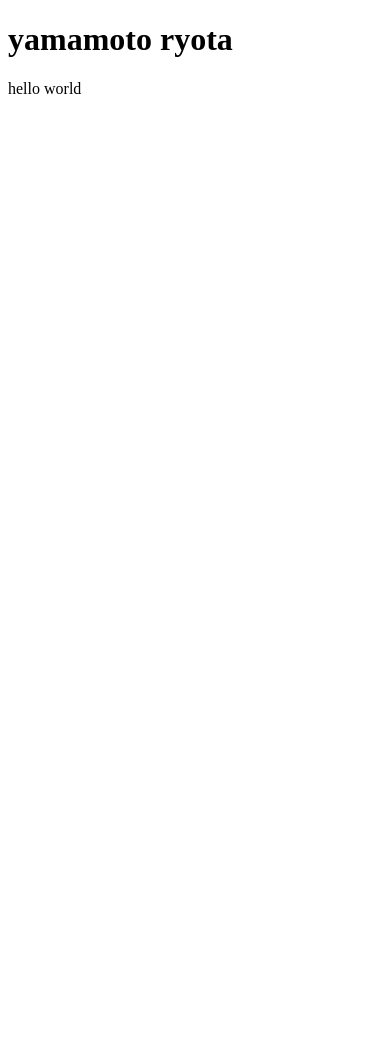
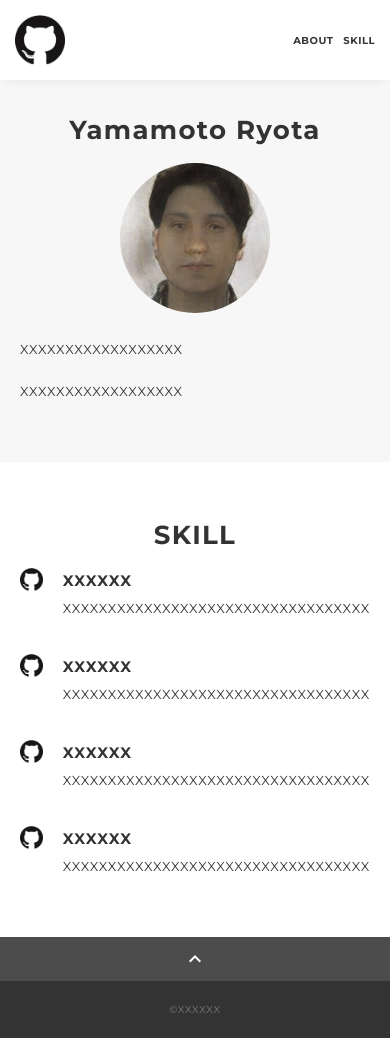
Before and after one commit to yamamochi-1/portfolio, a plain HTML site: page docs/index.html in a window 390 px wide. Before the commit the page ends 844 px from the top, so only its background shows below. Drawn offline with nearby package versions, Linux system fonts and the light colour scheme.

Commit message:
テンプレート反映

```diff
--- /dev/null
+++ b/docs/css/ress.css
@@ -0,0 +1,283 @@
+/*!
+ * ress.css • v3.0.1
+ * MIT License
+ * github.com/filipelinhares/ress
+ */
+
+/* # =================================================================
+   # Global selectors
+   # ================================================================= */
+
+html {
+  box-sizing: border-box;
+  word-break: normal;
+  -moz-tab-size: 4;
+  tab-size: 4;
+
+  -webkit-text-size-adjust: 100%; /* Prevent adjustments of font size after orientation changes in iOS */
+}
+
+*,
+::before,
+::after {
+  box-sizing: inherit;
+  background-repeat: no-repeat; /* Set `background-repeat: no-repeat` to all elements and pseudo elements */
+}
+
+::before,
+::after {
+  vertical-align: inherit;
+  text-decoration: inherit; /* Inherit text-decoration and vertical align to ::before and ::after pseudo elements */
+}
+
+* {
+  margin: 0;
+  padding: 0; /* Reset `padding` and `margin` of all elements */
+}
+
+/* # =================================================================
+   # General elements
+   # ================================================================= */
+
+hr {
+  overflow: visible; /* Show the overflow in Edge and IE */
+  height: 0; /* Add the correct box sizing in Firefox */
+}
+
+details,
+main {
+  display: block; /* Render the `main` element consistently in IE. */
+}
+
+summary {
+  display: list-item; /* Add the correct display in all browsers */
+}
+
+small {
+  font-size: 80%; /* Set font-size to 80% in `small` elements */
+}
+
+[hidden] {
+  display: none; /* Add the correct display in IE */
+}
+
+abbr[title] {
+  /* Add the correct text decoration in Chrome, Edge, IE, Opera, and Safari */
+  text-decoration: underline;
+  text-decoration: underline dotted;
+  border-bottom: none; /* Remove the bottom border in Chrome 57 */
+}
+
+a {
+  background-color: transparent; /* Remove the gray background on active links in IE 10 */
+}
+
+a:active,
+a:hover {
+  outline-width: 0; /* Remove the outline when hovering in all browsers */
+}
+
+code,
+kbd,
+pre,
+samp {
+  font-family: monospace, monospace; /* Specify the font family of code elements */
+}
+
+pre {
+  font-size: 1em; /* Correct the odd `em` font sizing in all browsers */
+}
+
+b,
+strong {
+  font-weight: bolder; /* Add the correct font weight in Chrome, Edge, and Safari */
+}
+
+/* https://gist.github.com/unruthless/413930 */
+sub,
+sup {
+  position: relative;
+  font-size: 75%;
+  line-height: 0;
+  vertical-align: baseline;
+}
+
+sub {
+  bottom: -.25em;
+}
+
+sup {
+  top: -.5em;
+}
+
+/* # =================================================================
+   # Forms
+   # ================================================================= */
+
+input {
+  border-radius: 0;
+}
+
+/* Replace pointer cursor in disabled elements */
+[disabled] {
+  cursor: default;
+}
+
+[type="number"]::-webkit-inner-spin-button,
+[type="number"]::-webkit-outer-spin-button {
+  height: auto; /* Correct the cursor style of increment and decrement buttons in Chrome */
+}
+
+[type="search"] {
+  outline-offset: -2px; /* Correct the outline style in Safari */
+
+  -webkit-appearance: textfield; /* Correct the odd appearance in Chrome and Safari */
+}
+
+[type="search"]::-webkit-search-decoration {
+  -webkit-appearance: none; /* Remove the inner padding in Chrome and Safari on macOS */
+}
+
+textarea {
+  overflow: auto; /* Internet Explorer 11+ */
+  resize: vertical; /* Specify textarea resizability */
+}
+
+button,
+input,
+optgroup,
+select,
+textarea {
+  font: inherit; /* Specify font inheritance of form elements */
+}
+
+optgroup {
+  font-weight: bold; /* Restore the font weight unset by the previous rule */
+}
+
+button {
+  overflow: visible; /* Address `overflow` set to `hidden` in IE 8/9/10/11 */
+}
+
+button,
+select {
+  text-transform: none; /* Firefox 40+, Internet Explorer 11- */
+}
+
+/* Apply cursor pointer to button elements */
+button,
+[type="button"],
+[type="reset"],
+[type="submit"],
+[role="button"] {
+  cursor: pointer;
+  color: inherit;
+}
+
+/* Remove inner padding and border in Firefox 4+ */
+button::-moz-focus-inner,
+[type="button"]::-moz-focus-inner,
+[type="reset"]::-moz-focus-inner,
+[type="submit"]::-moz-focus-inner {
+  padding: 0;
+  border-style: none;
+}
+
+/* Replace focus style removed in the border reset above */
+button:-moz-focusring,
+[type="button"]::-moz-focus-inner,
+[type="reset"]::-moz-focus-inner,
+[type="submit"]::-moz-focus-inner {
+  outline: 1px dotted ButtonText;
+}
+
+button,
+html [type="button"],
+/* Prevent a WebKit bug where (2) destroys native `audio` and `video`controls in Android 4 */
+[type="reset"],
+[type="submit"] {
+  -webkit-appearance: button; /* Correct the inability to style clickable types in iOS */
+}
+
+/* Remove the default button styling in all browsers */
+button,
+input,
+select,
+textarea {
+  border-style: none;
+  background-color: transparent;
+}
+
+/* Style select like a standard input */
+select {
+  -webkit-appearance: none; /* Chrome 41+ */
+  -moz-appearance: none; /* Firefox 36+ */
+}
+
+select::-ms-expand {
+  display: none; /* Internet Explorer 11+ */
+}
+
+select::-ms-value {
+  color: currentColor; /* Internet Explorer 11+ */
+}
+
+legend {
+  display: table; /* Correct the text wrapping in Edge and IE */
+  max-width: 100%; /* Correct the text wrapping in Edge and IE */
+  max-width: 100%; /* Correct the text wrapping in Edge 18- and IE */
+  white-space: normal; /* Correct the text wrapping in Edge and IE */
+  color: inherit; /* Correct the color inheritance from `fieldset` elements in IE */
+  border: 0; /* Correct `color` not being inherited in IE 8/9/10/11 */
+}
+
+::-webkit-file-upload-button {
+  font: inherit; /* Change font properties to `inherit` in Chrome and Safari */
+  color: inherit;
+  /* Correct the inability to style clickable types in iOS and Safari */
+
+  -webkit-appearance: button;
+}
+
+/* # =================================================================
+   # Specify media element style
+   # ================================================================= */
+
+img {
+  border-style: none; /* Remove border when inside `a` element in IE 8/9/10 */
+}
+
+/* Add the correct vertical alignment in Chrome, Firefox, and Opera */
+progress {
+  vertical-align: baseline;
+}
+
+/* # =================================================================
+   # Accessibility
+   # ================================================================= */
+
+/* Hide content from screens but not screenreaders */
+@media screen {
+  [hidden~="screen"] {
+    display: inherit;
+  }
+  [hidden~="screen"]:not(:active):not(:focus):not(:target) {
+    position: absolute !important;
+    clip: rect(0 0 0 0) !important;
+  }
+}
+
+/* Specify the progress cursor of updating elements */
+[aria-busy="true"] {
+  cursor: progress;
+}
+
+/* Specify the pointer cursor of trigger elements */
+[aria-controls] {
+  cursor: pointer;
+}
+
+/* Specify the unstyled cursor of disabled, not-editable, or otherwise inoperable elements */
+[aria-disabled] {
+  cursor: default;
+}
--- /dev/null
+++ b/docs/css/style.css
@@ -0,0 +1,311 @@
+body {
+  font-family: "Montserrat","Helvetica Neue",Arial,"Hiragino Kaku Gothic ProN","Hiragino Sans",Meiryo,sans-serif;
+  font-size: 14px;
+  line-height: 1.8;
+  letter-spacing: .8px;
+  color: #333;
+}
+
+a {
+  transition: opacity .3s;
+  text-decoration: none;
+  color: #1ca9e3;
+}
+
+img {
+  max-width: 100%;
+  height: auto;
+  vertical-align: bottom;
+  border-style: none;
+}
+
+ul,
+li {
+  list-style: none;
+}
+
+.pc-only {
+  display: block;
+}
+
+.sp-only {
+  display: none;
+}
+
+.wrapper {
+  padding-top: 73px;
+}
+
+.section {
+  padding: 90px 0;
+}
+
+.section:nth-of-type(odd) {
+  background-color: #f7f7f7;
+}
+
+.inner {
+  max-width: 1340px;
+  margin: 0 auto;
+  padding: 0 40px;
+}
+
+.title {
+  font-size: 34px;
+  font-weight: bold;
+  line-height: 1;
+  margin-bottom: 40px;
+  text-align: center;
+  letter-spacing: .05em;
+  color: #333;
+}
+
+.lead {
+  margin-bottom: 30px;
+}
+
+/*--- header ---*/
+.header {
+  position: fixed;
+  top: 0;
+  z-index: 1;
+  width: 100%;
+  background-color: #fff;
+  box-shadow: 0 5px 10px -6px rgba(0,0,0,.1);
+}
+
+.header .inner {
+  display: flex;
+  align-items: center;
+  justify-content: space-between;
+  padding: 20px 40px;
+}
+
+.header-logo {
+  font-size: 20px;
+  font-weight: bold;
+  line-height: 1.2;
+  margin-right: 20px;
+  letter-spacing: .05em;
+}
+
+.header-logo a {
+  color: #333;
+}
+
+.header-banner {
+  width: 50px;
+}
+.header-nav-list {
+  display: flex;
+  justify-content: space-between;
+}
+
+.header-nav-item:not(:last-child) {
+  margin-right: 20px;
+}
+
+.header-nav-item a {
+  position: relative;
+  font-size: 13px;
+  font-weight: bold;
+  display: inline-block;
+  padding: 5px 0;
+  transition: .3s;
+  letter-spacing: .05em;
+  color: #333;
+}
+.header-nav-item a:after {
+  position: absolute;
+  bottom: 0;
+  left: 50%;
+  width: 0;
+  height: 3px;
+  content: "";
+  transition: .3s;
+  -webkit-transform: translateX(-50%);
+  transform: translateX(-50%);
+  background-color: #333;
+}
+
+.header-nav-item a:hover:after {
+  width: 100%;
+}
+
+/*--- about ---*/
+.profile {
+  display: flex;
+  flex-wrap: wrap;
+  max-width: 800px;
+  margin: 0 auto;
+}
+.profile-img {
+  width: 20%;
+  margin-right: 30px;
+  border-radius: 50%;
+}
+.profile-img img {
+  border-radius: 50%;
+}
+.profile-body {
+  flex: 1;
+}
+.profile-body p:not(:last-child) {
+  margin-bottom: 30px;
+}
+
+/*--- skill ---*/
+.skill-list {
+  display: flex;
+  flex-wrap: wrap;
+  justify-content: space-between;
+  margin-bottom: -50px;
+}
+
+.skill-item {
+  display: flex;
+  align-items: flex-start;
+  justify-content: space-between;
+  width: 48%;
+  margin-bottom: 50px;
+}
+
+.skill-img {
+  width: 60px;
+  height: auto;
+  margin-right: 20px;
+}
+
+.skill-body {
+  flex: 1;
+}
+
+.skill-name {
+  margin-bottom: 3px;
+}
+
+/*--- contact ---*/
+.contact {
+  text-align: center;
+}
+
+.contact-item:not(:last-child) {
+  margin-right: 10px;
+}
+
+.contact-icon {
+  width: 50px;
+}
+
+/*--- page-top ---*/
+.page-top {
+  font-weight: bold;
+  padding: 10px;
+  cursor: pointer;
+  text-align: center;
+  background-color: #4c4c4c;
+}
+
+.page-top .material-icons-outlined {
+  vertical-align: bottom;
+  color: #fff;
+}
+
+/*--- footer ---*/
+.footer {
+  padding: 30px;
+  background-color: #333;
+}
+
+.copyright {
+  font-size: 10px;
+  text-align: center;
+  color: #797979;
+}
+
+
+/* --- media Queries 767 ---*/
+@media screen and (max-width: 767px) {
+  body {
+    font-size: 13px;
+    line-height: 1.7;
+  }
+
+  .pc-only {
+    display: none;
+  }
+
+  .sp-only {
+    display: block;
+  }
+
+  .title {
+    font-size: 26px;
+    margin-bottom: 20px;
+  }
+
+  .wrapper {
+    padding-top: 57px;
+  }
+
+  .section {
+    padding: 60px 0;
+  }
+
+  .inner {
+    padding: 0 20px;
+  }
+
+  .header .inner {
+    padding: 15px;
+  }
+
+  .header-logo {
+    font-size: 15px;
+    margin-right: 15px;
+  }
+
+  .header-nav-item:not(:last-child) {
+    margin-right: 10px;
+  }
+
+  .header-nav-item a {
+    font-size: 10px;
+  }
+
+  .header-nav-item a:after {
+    display: none;
+  }
+
+  .profile {
+    display: block;
+  }
+  .profile-img {
+    width: 150px;
+    margin: 0 auto;
+    margin-bottom: 25px;
+  }
+
+  .profile-body p:not(:last-child) {
+    margin-bottom: 20px;
+  }
+
+  .skill-list {
+    display: block;
+    margin-bottom: 0;
+  }
+
+  .skill-item {
+    width: 100%;
+    margin-bottom: 35px;
+  }
+
+  .skill-item:last-child {
+    margin-bottom: 0;
+  }
+
+  .footer {
+    padding: 20px;
+  }
+
+}
--- a/docs/index.html
+++ b/docs/index.html
@@ -1,12 +1,117 @@
 <!DOCTYPE html>
 <html>
 <head>
-<meta charset="UTF-8">
-<title>My portfolio</title>
+<meta charset="utf-8" />
+<meta name="viewport"
+	content="width=device-width,initial-scale=1.0,user-scalable=no" />
+<meta property="og:type" content="website" />
+<meta property="og:title" content="XXXXXX's portfolio" />
+<!-- <meta property="og:url" content="dummyurl" /> -->
+<meta property="og:description" content="XXXXXXの自己紹介サイトです。" />
+<meta property="og:image" content="img/ogp.png" />
+<meta name="description" content="XXXXXXの自己紹介サイトです。" />
+<title>XXXXXX ポートフォリオ</title>
+<link rel="preconnect" href="https://fonts.gstatic.com" />
+<link
+	href="https://fonts.googleapis.com/css2?family=Montserrat:wght@400;700&display=swap"
+	rel="stylesheet" />
+<link
+	href="https://fonts.googleapis.com/css?family=Material+Icons+Outlined"
+	rel="stylesheet" />
+<link href="css/ress.css" media="all" rel="stylesheet" type="text/css" />
+<link href="css/style.css" media="all" rel="stylesheet" type="text/css" />
+<!-- <link rel="shortcut icon" href="img/favicon.ico" /> -->
+<!-- <link rel="canonical" href="dummyurl" /> -->
 </head>
+
 <body>
-	<h1>yamamoto ryota</h1>
-	<p>hello world</p>
+	<div class="wrapper">
+		<header class="header">
+			<div class="inner">
+				<h1 class="header-logo">
+					<a href="#"><img class="header-banner" src="img/github.png"
+						alt="ロゴマーク" /> </a>
+				</h1>
+				<nav class="header-nav">
+					<ul class="header-nav-list">
+						<li class="header-nav-item"><a href="#about">ABOUT</a></li>
+						<li class="header-nav-item"><a href="#skill">SKILL</a></li>
+					</ul>
+				</nav>
+			</div>
+		</header>
 
+		<main class="content">
+			<section class="about section" id="about">
+				<div class="inner">
+					<h2 class="title">Yamamoto Ryota</h2>
+					<div class="profile">
+						<p class="profile-img">
+							<img src="img/profile.png" alt="自画像" />
+						</p>
+						<div class="profile-body">
+							<p>XXXXXXXXXXXXXXXXXX</p>
+							<p>XXXXXXXXXXXXXXXXXX</p>
+						</div>
+					</div>
+				</div>
+			</section>
+
+			<section class="skill section" id="skill">
+				<div class="inner">
+					<h2 class="title">SKILL</h2>
+					<div class="skill-list">
+						<div class="skill-item">
+							<p class="skill-img">
+								<img src="img/github.png" alt="logo" />
+							</p>
+							<div class="skill-body">
+								<h3 class="skill-name">XXXXXX</h3>
+								<p class="skill-text">XXXXXXXXXXXXXXXXXXXXXXXXXXXXXXXXXX</p>
+							</div>
+						</div>
+						<div class="skill-item">
+							<p class="skill-img">
+								<img src="img/github.png" alt="logo" />
+							</p>
+							<div class="skill-body">
+								<h3 class="skill-name">XXXXXX</h3>
+								<p class="skill-text">XXXXXXXXXXXXXXXXXXXXXXXXXXXXXXXXXX</p>
+							</div>
+						</div>
+						<div class="skill-item">
+							<p class="skill-img">
+								<img src="img/github.png" alt="logo" />
+							</p>
+							<div class="skill-body">
+								<h3 class="skill-name">XXXXXX</h3>
+								<p class="skill-text">XXXXXXXXXXXXXXXXXXXXXXXXXXXXXXXXXX</p>
+							</div>
+						</div>
+						<div class="skill-item">
+							<p class="skill-img">
+								<img src="img/github.png" alt="logo" />
+							</p>
+							<div class="skill-body">
+								<h3 class="skill-name">XXXXXX</h3>
+								<p class="skill-text">XXXXXXXXXXXXXXXXXXXXXXXXXXXXXXXXXX</p>
+							</div>
+						</div>
+					</div>
+				</div>
+			</section>
+
+			<div class="page-top" id="js-page-top">
+				<span class="material-icons-outlined">expand_less</span>
+			</div>
+
+			<footer class="footer">
+				<div class="copyright">&copy;XXXXXX</div>
+			</footer>
+		</main>
+	</div>
+	<script
+		src="https://ajax.googleapis.com/ajax/libs/jquery/3.5.1/jquery.min.js"></script>
+	<script src="js/script.js"></script>
 </body>
 </html>
--- /dev/null
+++ b/docs/js/script.js
@@ -0,0 +1,20 @@
+$(function () {
+
+  //ページ内スクロール
+  var navHeight = $(".header").outerHeight();
+
+  $('a[href^="#"]').on("click", function () {
+    var href = $(this).attr("href");
+    var target = $(href == "#" || href == "" ? "html" : href);
+    var position = target.offset().top - navHeight;
+    $("html, body").animate({ scrollTop: position, }, 300, "swing");
+    return false;
+  });
+
+  //ページトップ
+  $("#js-page-top").on("click", function () {
+    $("body,html").animate({ scrollTop: 0, }, 300);
+    return false;
+  });
+
+});
```
Also changed, not shown: docs/img/github.png (added), docs/img/ogp.png (added), docs/img/profile.png (added).
